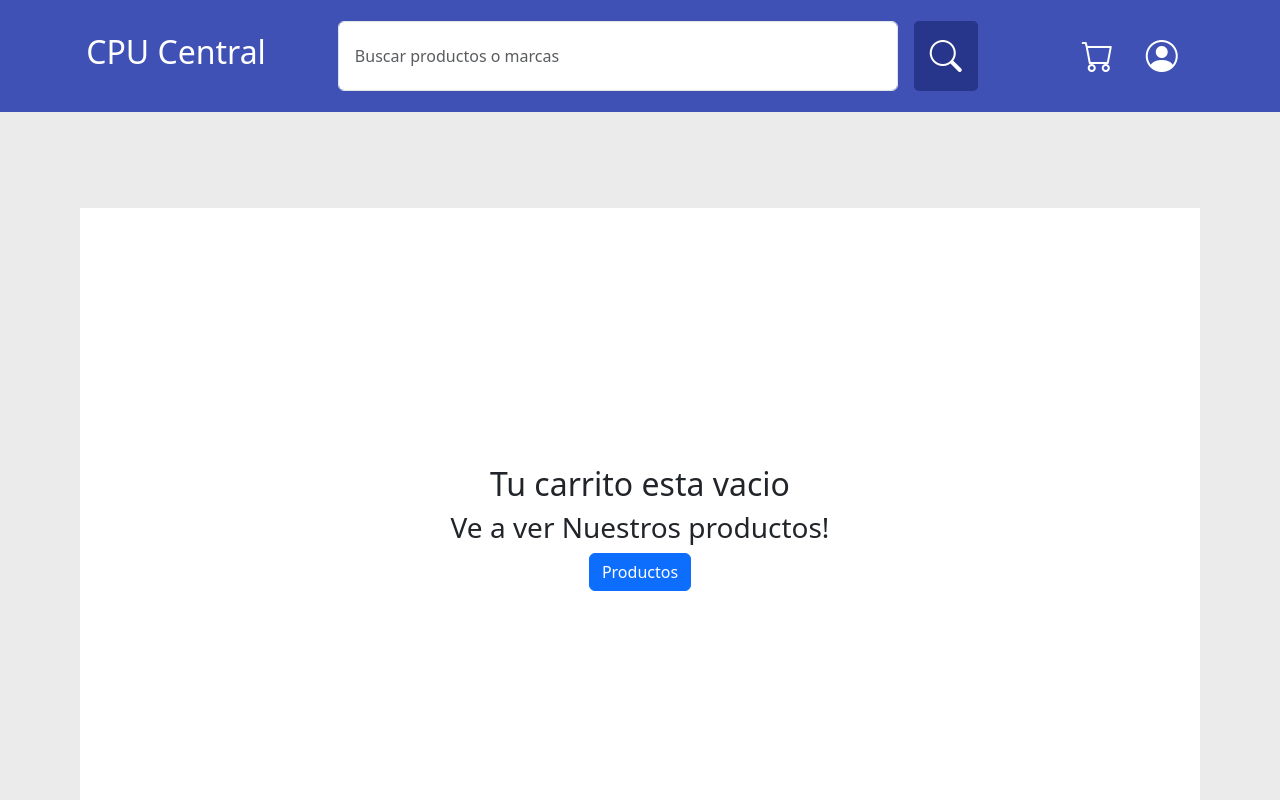
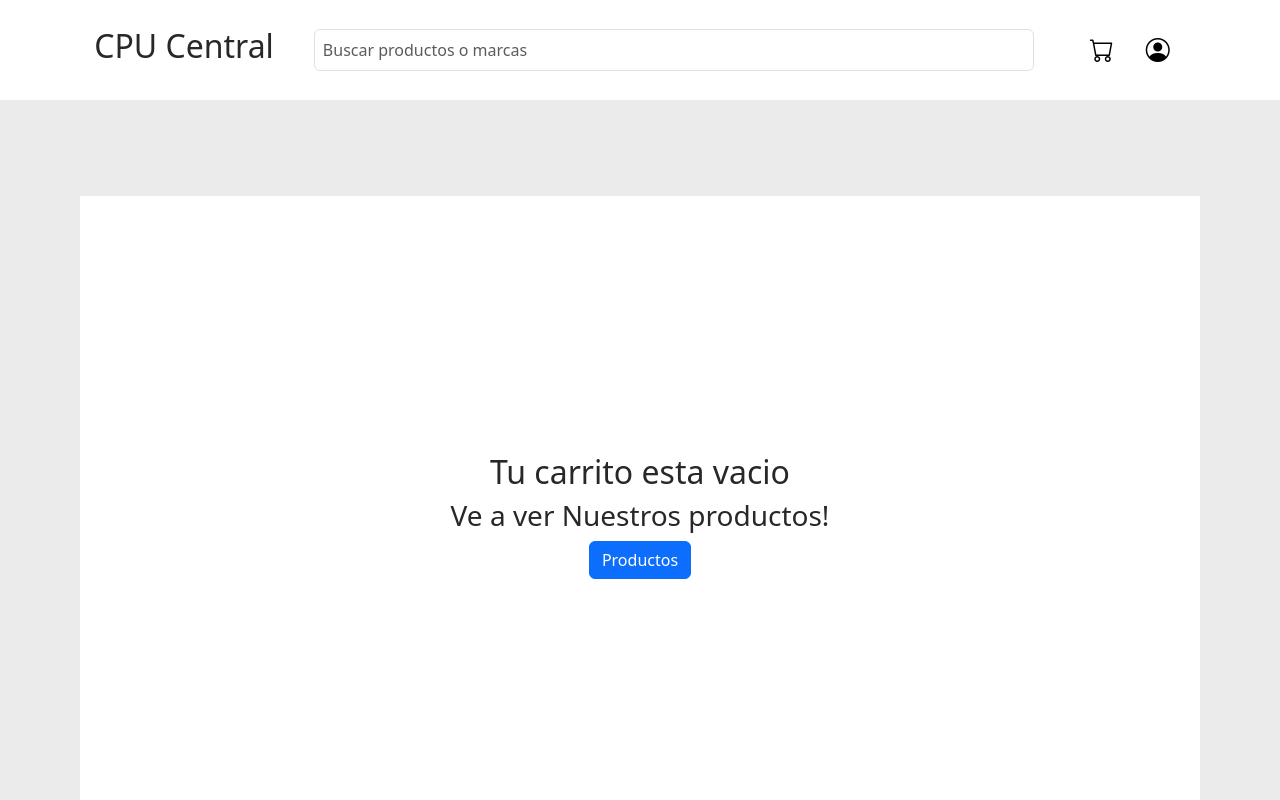
Before and after one commit to Nicovied0/tutiendaPC, an Angular app: page /carrito in a window 1280 px wide. Shown: the top 800 px of the page. Built offline with nearby package versions, Linux system fonts and the light colour scheme.

Commit message:
add more styles

```diff
--- a/package.json
+++ b/package.json
@@ -10,7 +10,6 @@
   },
   "private": true,
   "dependencies": {
-    "@angular/animations": "^15.1.0",
     "@angular/common": "^15.1.0",
     "@angular/compiler": "^15.1.0",
     "@angular/core": "^15.2.9",
--- a/src/app/home/home.component.css
+++ b/src/app/home/home.component.css
@@ -7,26 +7,33 @@
 }
 
 .div2 {
-  background: radial-gradient(ellipse at center, #000000 0, #232323 100%);
+  background-color: var(--secondary-color);
   width: 100%;
   padding: 2rem;
   display: flex;
   align-items: center;
   justify-content: center;
 }
-
+.btns{
+  color: #fff;
+  margin: 0.5rem;
+  font-size: 16px;
+  font-weight: 500;
+  cursor: pointer;
+}
+.btns:hover{
+  color: #000;
+}
 .div3 {
   margin: 5rem;
-  width: 80%;
-  padding: 2rem 5rem;
-  background-color: #3f51b5;
+  width: 100%;
+  padding: 2rem 1rem;
   border-radius: 2rem;
 }
 
 .div4 {
-  display: flex;
-  justify-content: space-around;
-  width: 30rem;
+      display: flex;
+    justify-content: space-evenly;
 }
 
 .opertComponent {
--- a/src/app/home/home.component.html
+++ b/src/app/home/home.component.html
@@ -1,13 +1,10 @@
 <div class="div">
   <div class="div2">
     <div class="div4">
-      <button class="btn btn-secondary" (click)="goProductos()">
-        Ver Todos Los Productos
-      </button>
-      <button class="btn btn-primary" (click)="goCategorias()">
-        Categorias
-      </button>
-      <button class="btn btn-secondary" (click)="goEnvio()">Formas De Envio</button>
+      <h3 class="btns" (click)="goProductos()">Productos</h3>
+      <h3 class="btns" (click)="goCategorias()">Categorias</h3>
+
+      <h3 class="btns" (click)="goEnvio()">Formas De Envio</h3>
     </div>
   </div>
   <app-carrusel class="carrusel"></app-carrusel>
--- a/src/app/nav/nav.component.css
+++ b/src/app/nav/nav.component.css
@@ -3,14 +3,39 @@
   padding: 1rem;
   align-items: center;
   justify-content: center;
-  background-color: #3f51b5;
-  color: white;
   min-width: 100%;
+  flex-wrap: nowrap;
+}
+
+.nav-title {
+  cursor: pointer;
+  text-wrap: nowrap;
 }
 
 .serchbar {
   width: 50rem;
 }
-.iClass:hover{
- background-color: #ffffff19;
+
+.iClass {
+  font-size: 1.5rem;
+  color: #000;
+  padding: 1rem;
+  cursor: pointer;
+  border-radius: 100%;
 }
+
+.iClass:hover {
+  background-color: #ffffff19;
+}
+
+.cart-icon {
+  /* Estilos específicos para el icono del carrito */
+}
+
+.profile-icon {
+  /* Estilos específicos para el icono de perfil */
+}
+
+.admin-icon {
+  /* Estilos específicos para el icono de administrador */
+}
--- a/src/app/nav/nav.component.html
+++ b/src/app/nav/nav.component.html
@@ -1,38 +1,11 @@
 <nav class="nav">
-  <h2 style="cursor: pointer" (click)="goHome()">CPU Central</h2>
+  <h2 (click)="goHome()" class="nav-title">CPU Central</h2>
   <app-serch-bar class="serchbar"></app-serch-bar>
+  <i class="bi bi-cart iClass cart-icon" (click)="goCarrito()"></i>
+  <i class="bi bi-person-circle iClass profile-icon" (click)="goProfile()"></i>
   <i
-    class="bi bi-cart iClass"
-    style="
-      font-size: 2rem;
-      color: #fff;
-      padding: 1rem;
-      cursor: pointer;
-      border-radius: 100%;
-    "
-    (click)="goCarrito()"
-  ></i>
-  <i
-    class="bi bi-person-circle iClass"
-    style="
-      font-size: 2rem;
-      color: #fff;
-      padding: 1rem;
-      cursor: pointer;
-      border-radius: 100%;
-    "
-    (click)="goProfile()"
-  ></i>
-  <i
-  *ngIf="userAdmin"
-    class="bi bi-gear iClass"
-    style="
-      font-size: 2rem;
-      color: #fff;
-      padding: 1rem;
-      cursor: pointer;
-      border-radius: 100%;
-    "
+    *ngIf="userAdmin"
+    class="bi bi-gear iClass admin-icon"
     (click)="goPanelAdmin()"
   ></i>
 </nav>
--- a/src/app/serch-bar/serch-bar.component.css
+++ b/src/app/serch-bar/serch-bar.component.css
@@ -10,26 +10,15 @@
   display: flex;
   flex-direction: row;
   position: relative;
+  width: 90%;
 }
 
 .input {
-  padding: 1rem;
-  width: 35rem;
+  padding: 0.5rem;
 }
 
-.search {
-  margin: 0 1rem;
-  font-size: 2rem;
-  background-color: #27368b;
-  color: #fff;
-  padding: 0.7rem 1rem;
-  border-radius: 0.3rem;
-  cursor: pointer;
-}
 
-.search:hover {
-  background-color: #1e2756;
-}
+
 
 .dropdown {
   position: absolute;
--- a/src/app/serch-bar/serch-bar.component.html
+++ b/src/app/serch-bar/serch-bar.component.html
@@ -7,16 +7,12 @@
       [(ngModel)]="value"
       (ngModelChange)="searchButton($event)"
     />
-    <i
-      class="bi bi-search search"
-
-    ></i>
   </div>
   <div class="dropdown" *ngIf="showDropdown && value.length > 0">
     <ul class="ul">
       <li *ngFor="let producto of resultados" class="li">
         <div class="divLi" (click)="goProduct(producto.id)">
-          <img src={{producto.imagen}} class="img" />
+          <img src="{{ producto.imagen }}" class="img" />
           <h3 class="nombre">
             {{ producto.nombre }}
           </h3>
--- a/src/styles.css
+++ b/src/styles.css
@@ -1 +1,10 @@
-/* You can add global styles to this file, and also import other style files */
+
+
+body {
+  color: #282828;
+  background-color: #fff;
+}
+:root {
+  --shark-50: #f4f6f7;
+  --secondary-color: #fd611a;
+}
```
Also changed, not shown: src/app/app.module.ts (+9 -8 lines), src/app/app.component.css (line endings or trailing spaces), 1 other file (tests, documents, lock files or other folders).
